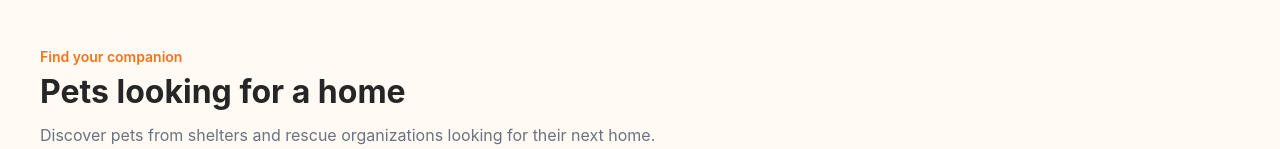
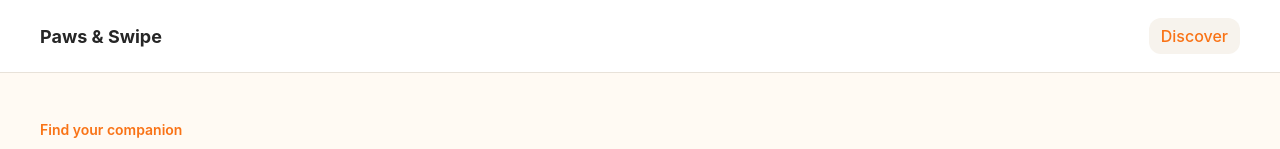
Before and after one commit to mrfiliperoberto/paws-and-swipe, a React (Vite) app in the folder apps/web/: page /discover in a window 1280 px wide. Shown: the top 149 px of the page. Built offline with nearby package versions, Linux system fonts and the light colour scheme.

Commit message:
feat(web): add shared application layout

```diff
--- a/apps/web/src/App.tsx
+++ b/apps/web/src/App.tsx
@@ -1,10 +1,13 @@
 import { Navigate, Route, Routes } from 'react-router-dom'
+
+import AppLayout from './components/layout/AppLayout/AppLayout'
+import DiscoveryPage from './pages/Discovery/DiscoveryPage'
 import PetDetailsPage from './pages/PetDetails/PetDetailsPage'
-import DiscoveryPage from './pages/Discovery/DiscoveryPage'
 
 function App() {
   return (
     <Routes>
+      <Route element={<AppLayout />}>
         <Route
           path="/"
           element={<Navigate to="/discover" replace />}
@@ -14,10 +17,12 @@ function App() {
           path="/discover"
           element={<DiscoveryPage />}
         />
+
         <Route
           path="/pets/:petId"
           element={<PetDetailsPage />}
         />
+      </Route>
     </Routes>
   )
 }
--- /dev/null
+++ b/apps/web/src/components/layout/AppLayout/AppLayout.tsx
@@ -0,0 +1,15 @@
+import { Outlet } from 'react-router-dom'
+
+import Header from '../Header/Header'
+
+function AppLayout() {
+  return (
+    <>
+      <Header />
+
+      <Outlet />
+    </>
+  )
+}
+
+export default AppLayout
--- /dev/null
+++ b/apps/web/src/components/layout/Header/Header.css
@@ -0,0 +1,77 @@
+.header {
+  position: sticky;
+  top: 0;
+  z-index: 10;
+
+  background: var(--color-surface);
+  border-bottom: 1px solid var(--color-border);
+}
+
+.header__content {
+  display: flex;
+  align-items: center;
+  justify-content: space-between;
+
+  width: min(
+    calc(100% - (var(--space-5) * 2)),
+    var(--content-max-width)
+  );
+  min-height: 72px;
+  margin: 0 auto;
+}
+
+.header__brand {
+  color: var(--color-text-primary);
+
+  font-size: var(--font-size-lg);
+  font-weight: var(--font-weight-bold);
+  text-decoration: none;
+}
+
+.header__nav {
+  display: flex;
+  align-items: center;
+  gap: var(--space-4);
+}
+
+.header__link {
+  padding: var(--space-2) var(--space-3);
+
+  color: var(--color-text-secondary);
+  border-radius: var(--radius-md);
+
+  font-weight: var(--font-weight-medium);
+  text-decoration: none;
+}
+
+.header__link:hover {
+  color: var(--color-primary);
+}
+
+.header__link--active {
+  color: var(--color-primary);
+  background: var(--color-surface-muted);
+}
+
+.header__brand:focus-visible,
+.header__link:focus-visible {
+  outline: 2px solid var(--color-primary);
+  outline-offset: 3px;
+}
+@media (max-width: 600px) {
+  .header__content {
+    width: min(
+      calc(100% - (var(--space-4) * 2)),
+      var(--content-max-width)
+    );
+    min-height: 64px;
+  }
+
+  .header__brand {
+    font-size: var(--font-size-md);
+  }
+
+  .header__nav {
+    gap: var(--space-2);
+  }
+}
--- /dev/null
+++ b/apps/web/src/components/layout/Header/Header.tsx
@@ -0,0 +1,34 @@
+import { NavLink } from 'react-router-dom'
+
+import './Header.css'
+
+function Header() {
+  return (
+    <header className="header">
+      <div className="header__content">
+        <NavLink
+          className="header__brand"
+          to="/discover"
+        >
+          Paws & Swipe
+        </NavLink>
+
+        <nav
+          className="header__nav"
+          aria-label="Main navigation"
+        >
+          <NavLink
+            className={({ isActive }) =>
+              `header__link${isActive ? ' header__link--active' : ''}`
+            }
+            to="/discover"
+          >
+            Discover
+          </NavLink>
+        </nav>
+      </div>
+    </header>
+  )
+}
+
+export default Header
```
Lines whose indentation alone changed are shown as unchanged.
